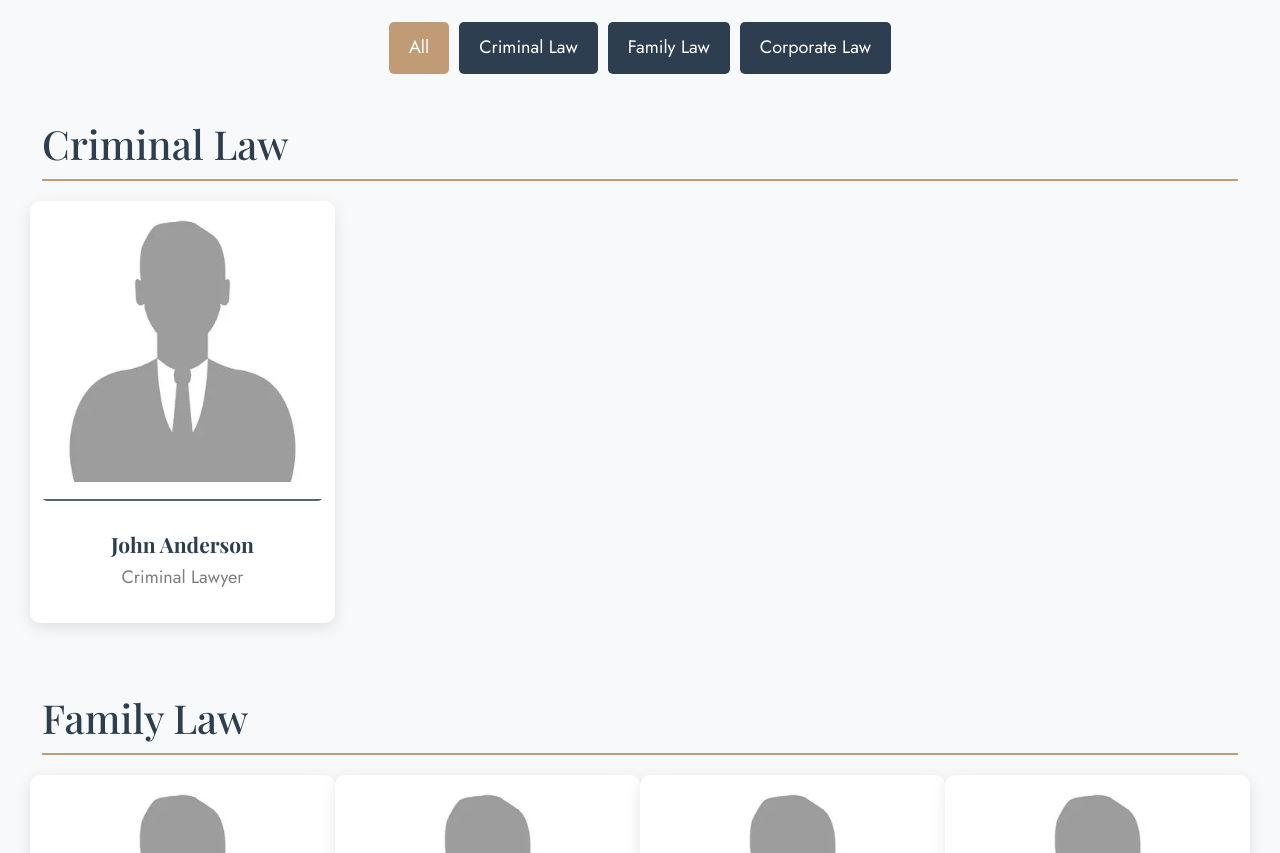
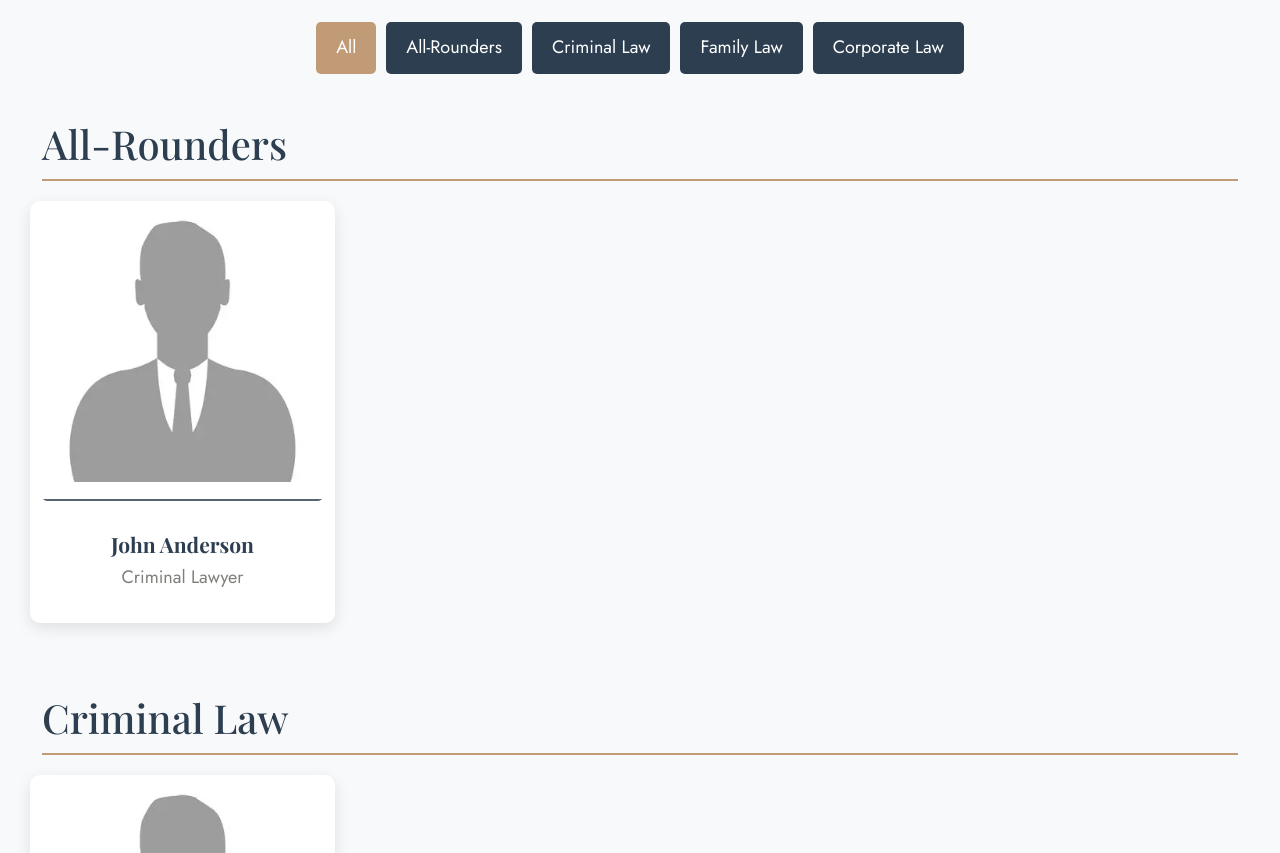
Before and after one commit to Harshittotuka/Temp2, a plain HTML site: page team.html in a window 1280 px wide. Shown: the part 648-1501 px from the top of the page. Drawn offline with nearby package versions, Linux system fonts and the light colour scheme; a web font is replaced by a local one.

Commit message:
update team

```diff
--- a/team.html
+++ b/team.html
@@ -253,6 +253,30 @@
         <div class="filter-buttons" id="filter-bar"></div>
       </div>
 
+      <div class="law-section All-Rounders" data-category="All-Rounders">
+        <h3 class="category-header">All-Rounders</h3>
+        <div class="row">
+          <!-- --item-- -->
+          <div class="col-lg-3 col-md-6 item">
+            <div class="img">
+              <img src="img/my/profile_icon2.png" alt="Attorney" class="img-cover">
+              <div class="social-icons1">
+                <a href="#"><i class="fab fa-facebook-f"></i></a>
+                <a href="#"><i class="fab fa-linkedin-in"></i></a>
+                <a href="#"><i class="fab fa-twitter"></i></a>
+              </div>
+            </div>
+            <div class="info">
+              <h5><a href="#">John Anderson</a></h5>
+              <p>Criminal Lawyer</p>
+            </div>
+          </div>
+          <!-- --item end-- -->
+
+        </div>
+      </div>
+
+
       <!-- Criminal Law -->
       <div class="law-section criminal-section" data-category="Criminal Law">
         <h3 class="category-header">Criminal Law</h3>
@@ -452,8 +476,8 @@
           <div class="col-md-4 mb-30">
             <div class="item">
 
-                        <div class="logo"> <img src="img/logo4.png" class="logo-img" alt=""
-                                style="width: 200px; height: auto;"></div>
+              <div class="logo"> <img src="img/logo4.png" class="logo-img" alt="" style="width: 200px; height: auto;">
+              </div>
               <p>Justice for all, solutions for every dispute.</p>
               <div class="social-icons">
                 <ul class="list-inline">
```
Lines whose indentation alone changed are shown as unchanged.
